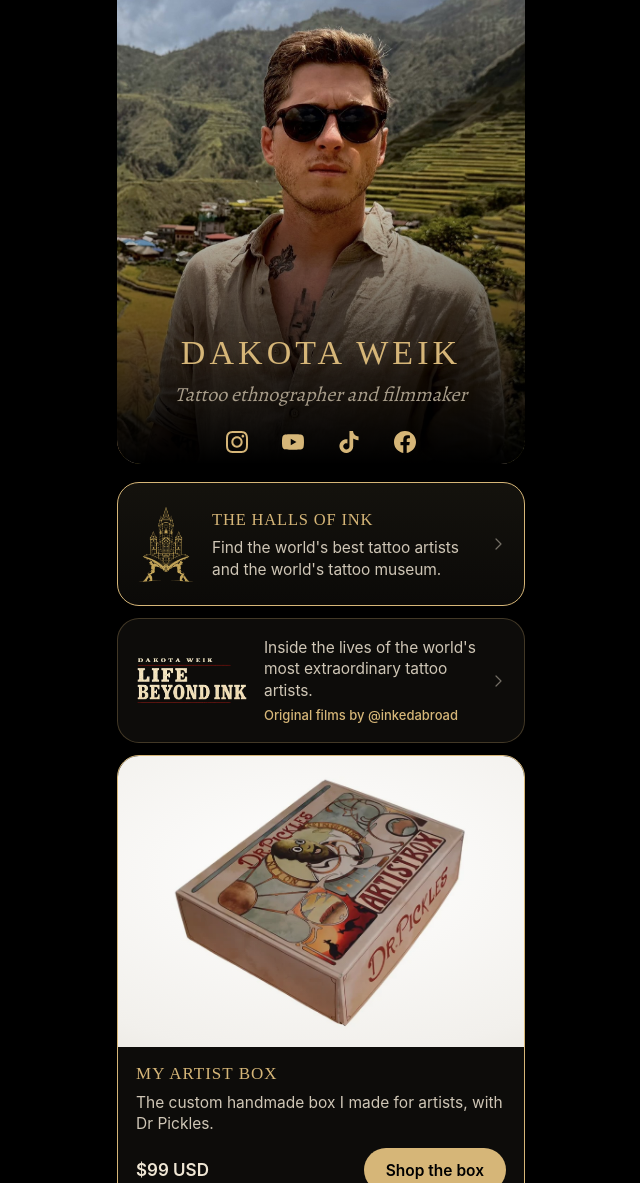
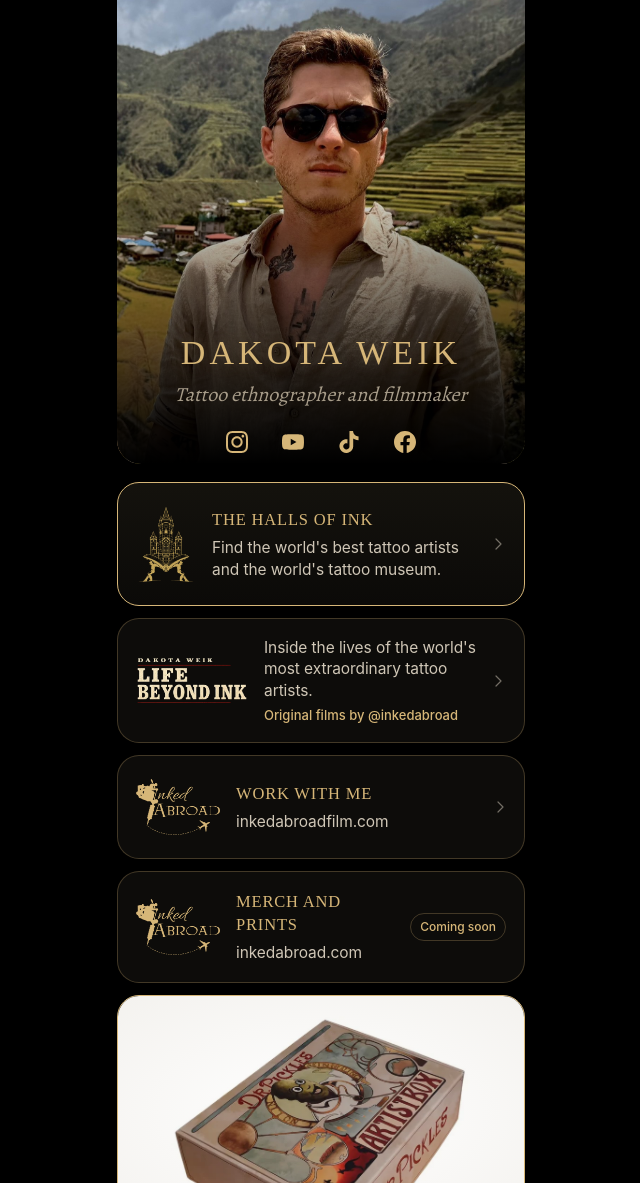
Before and after one commit to inkedabroad/boldlinefilms, an Astro site: page /dakota in a window 1280 px wide. Shown: the top 1183 px of the page, without its empty margins (319-959 px from the left). Built offline with nearby package versions, Linux system fonts and the light colour scheme; Astro itself is replaced by a stand-in of ours; a web font is replaced by a local one.

Commit message:
Link page: add Work With Me and Merch and Prints cards
Co-Authored-By: Claude Fable 5.2 <noreply@anthropic.com>
Claude-Session: https://claude.ai/code/session_01UQHQ29FpQRLu9nWmAi7RPu

```diff
--- a/src/pages/dakota.astro
+++ b/src/pages/dakota.astro
@@ -6,6 +6,7 @@ import '../styles/dakota.css';
 import portrait from '../assets/photos/dakota.jpg';
 import hallsLogo from '../assets/links/halls-logo.webp';
 import lbiTitle from '../assets/links/lbi-title.webp';
+import iaLogo from '../assets/links/inked-abroad-logo.png';
 import boxImage from '../assets/links/artist-box.webp';
 import picklesLogo from '../assets/links/dr-pickles-logo.webp';
 import ezLogo from '../assets/links/ez-tattoo-logo.webp';
@@ -48,6 +49,16 @@ const posters = shelf.flatMap((entry) => {
           <span><strong class="dakotaSrOnly">LIFE BEYOND INK</strong><small>Inside the lives of the world's most extraordinary tattoo artists.</small><em class="dakotaCardCredit">Original films by @inkedabroad</em></span>
           <svg class="dakotaChevron" viewBox="0 0 10 16" fill="none" aria-hidden="true"><path d="m2 3 5 5-5 5" stroke="currentColor" stroke-width="1.2" stroke-linecap="round" stroke-linejoin="round" /></svg>
         </a>
+        <a href="/" class="dakotaBubble dakotaMainCard dakotaLogoCard">
+          <Image class="dakotaBrandLogo" src={iaLogo} alt="" width={642} height={428} />
+          <span><strong>WORK WITH ME</strong><small>inkedabroadfilm.com</small></span>
+          <svg class="dakotaChevron" viewBox="0 0 10 16" fill="none" aria-hidden="true"><path d="m2 3 5 5-5 5" stroke="currentColor" stroke-width="1.2" stroke-linecap="round" stroke-linejoin="round" /></svg>
+        </a>
+        <div class="dakotaBubble dakotaMainCard dakotaLogoCard dakotaCardPending" aria-disabled="true">
+          <Image class="dakotaBrandLogo" src={iaLogo} alt="" width={642} height={428} />
+          <span><strong>MERCH AND PRINTS</strong><small>inkedabroad.com</small></span>
+          <span class="dakotaPendingTag">Coming soon</span>
+        </div>
       </nav>
 
       <a href={artistBox.href} class="dakotaBox" target="_blank" rel="sponsored noopener noreferrer"
--- a/src/styles/dakota.css
+++ b/src/styles/dakota.css
@@ -162,3 +162,8 @@ body:has(.dakotaLinkPage) .pageTransitionWrapFabSafe { padding-bottom: 0 !import
 .dakotaLinkPage .dakotaTitleArt { display: block; width: 112px; height: auto; mix-blend-mode: lighten; }
 .dakotaLinkPage .dakotaMainCard:has(.dakotaTitleArt) small { margin-top: 0; }
 .dakotaLinkPage .dakotaSrOnly { position: absolute !important; width: 1px; height: 1px; overflow: hidden; clip: rect(0 0 0 0); white-space: nowrap; }
+
+/* Added on the film site: the Inked Abroad cards. */
+.dakotaLinkPage .dakotaMainCard.dakotaLogoCard { grid-template-columns: 84px minmax(0,1fr) auto; }
+.dakotaLinkPage .dakotaLogoCard .dakotaBrandLogo { width: 84px; height: 56px; filter: none; }
+.dakotaLinkPage .dakotaCardPending .dakotaPendingTag { font: 500 12px/1 var(--dakota-ui); font-style: normal; padding: 7px 9px; border-radius: 999px; border-color: var(--dakota-line); }
```
Also changed, not shown: src/assets/links/inked-abroad-logo.png (added).
